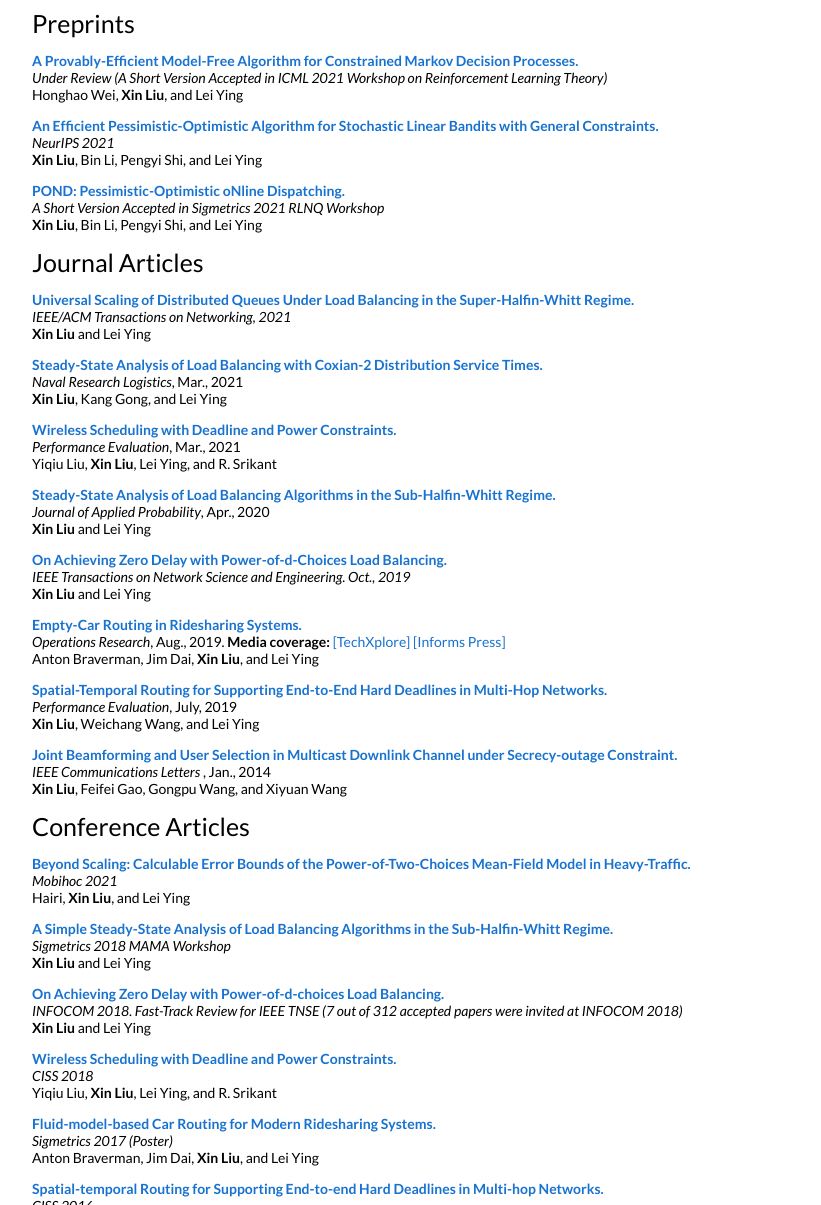
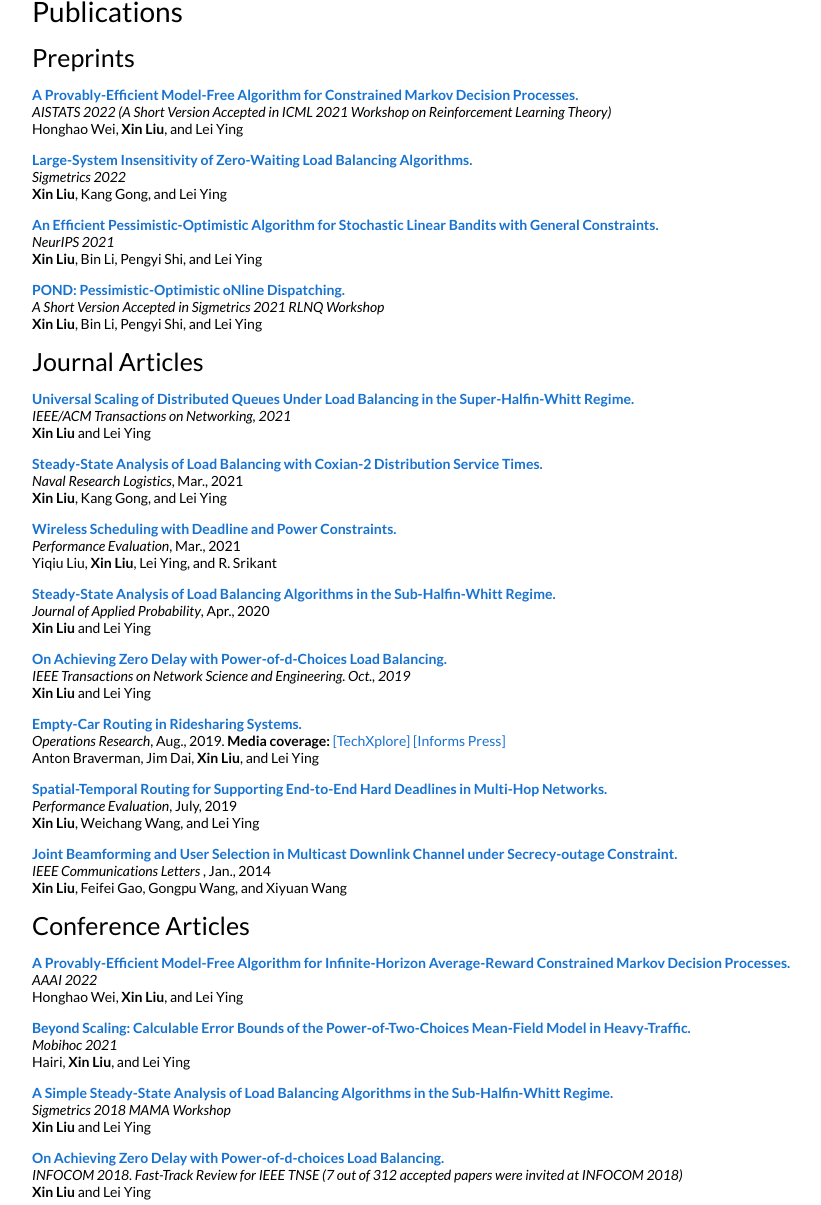
Before and after one commit to liuxincell/liuxincell.github.io, a plain HTML site: page index.html in a window 1280 px wide. Shown: the part 625-1830 px from the top of the page, without its empty margins (228-1049 px from the left). Drawn offline with Linux system fonts and the light colour scheme.

Commit message:
paper update

```diff
--- a/index.html
+++ b/index.html
@@ -136,6 +136,8 @@
 
               <p>
                 <font size="3"><b>Recent News</b></font>
+                <br> - 01/2022: One paper got accepted at AISTATS 2022!
+                <br> - 12/2021: One paper got accepted (with shepherding) at Sigmetrics 2022!
                 <br> - 12/2021: One paper got accepted at AAAI 2022!
                 <!--<br> - 09/2021: Two works submitted to AAAI 2022. One is with Umich and DiDi AI Lab; the other is with Umich. &#128591-->
                 <br> - 09/2021: One paper got accepted at NeurIPS 2021!
@@ -170,14 +172,25 @@
             <td width="100%" valign="middle">
               <subheading>Preprints</subheading>
 
+
               <p>
                 <a href="https://arxiv.org/abs/2106.01577">
                   <papertitle>A Provably-Efficient Model-Free Algorithm for Constrained Markov Decision Processes.</papertitle>
                 </a>
                 <br>
-                <em>Under Review (A Short Version Accepted in ICML 2021 Workshop on Reinforcement Learning Theory)</em>
+                <em>AISTATS 2022 (A Short Version Accepted in ICML 2021 Workshop on Reinforcement Learning Theory)</em>
                 <br>
                 Honghao Wei, <strong>Xin Liu</strong>, and Lei Ying
+                <p></p>
+
+              <p>
+                <a href="">
+                  <papertitle>Large-System Insensitivity of Zero-Waiting Load Balancing Algorithms.</papertitle>
+                </a>
+                <br>
+                <em>Sigmetrics 2022</em>
+                <br>
+                <strong>Xin Liu</strong>, Kang Gong,  and Lei Ying
                 <p></p>
 
               <p>
@@ -316,6 +329,15 @@ and User Selection in Multicast Downlink Channel under Secrecy-outage Constraint
             <td width="100%" valign="middle">
               <subheading>Conference Articles</subheading>
 
+              <p>
+                <a href="">
+                  <papertitle>A Provably-Efficient Model-Free Algorithm for Infinite-Horizon Average-Reward Constrained Markov Decision Processes.</papertitle>
+                </a>
+                <br>
+                <em>AAAI 2022</em>
+                <br>
+                Honghao Wei, <strong>Xin Liu</strong>, and Lei Ying
+                <p></p>
 
               <p>
                 <a href="https://arxiv.org/abs/2012.06613">
```
Also changed, not shown: data/email.html (+1 -1 lines).
